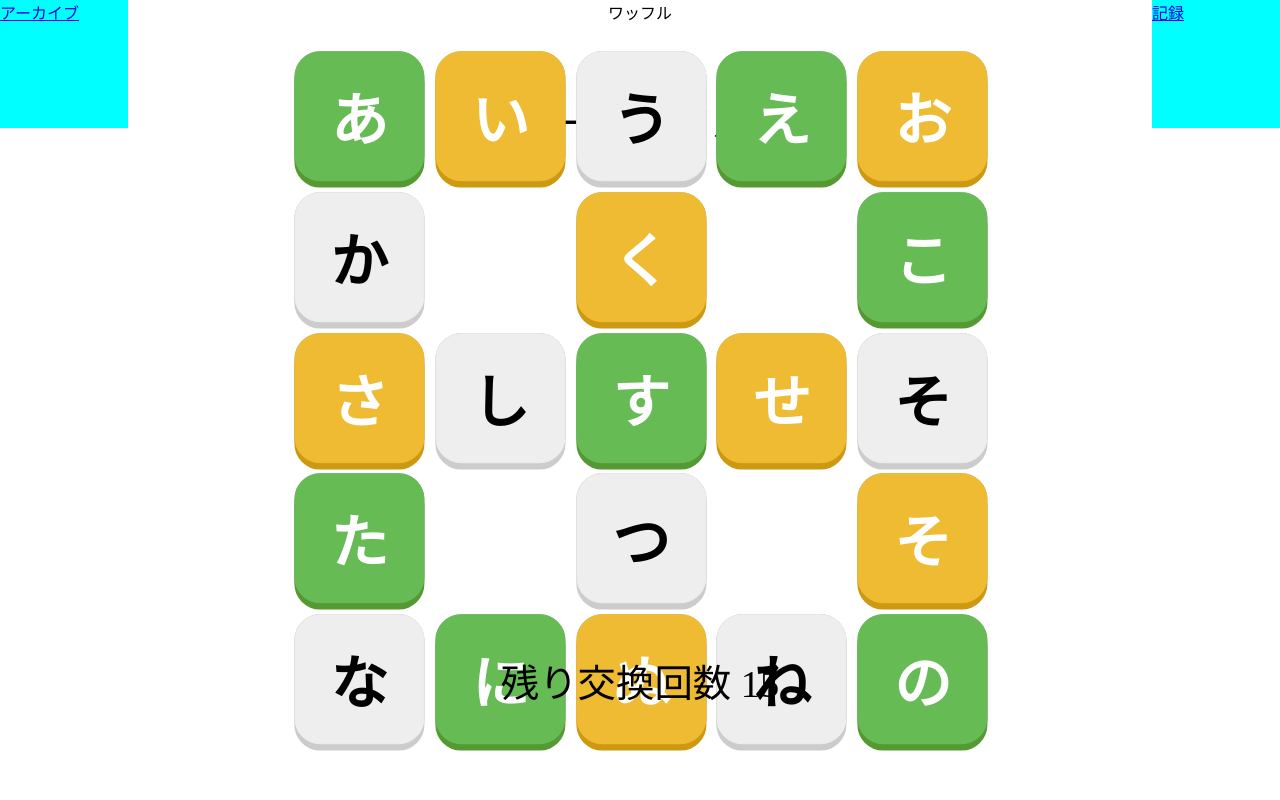
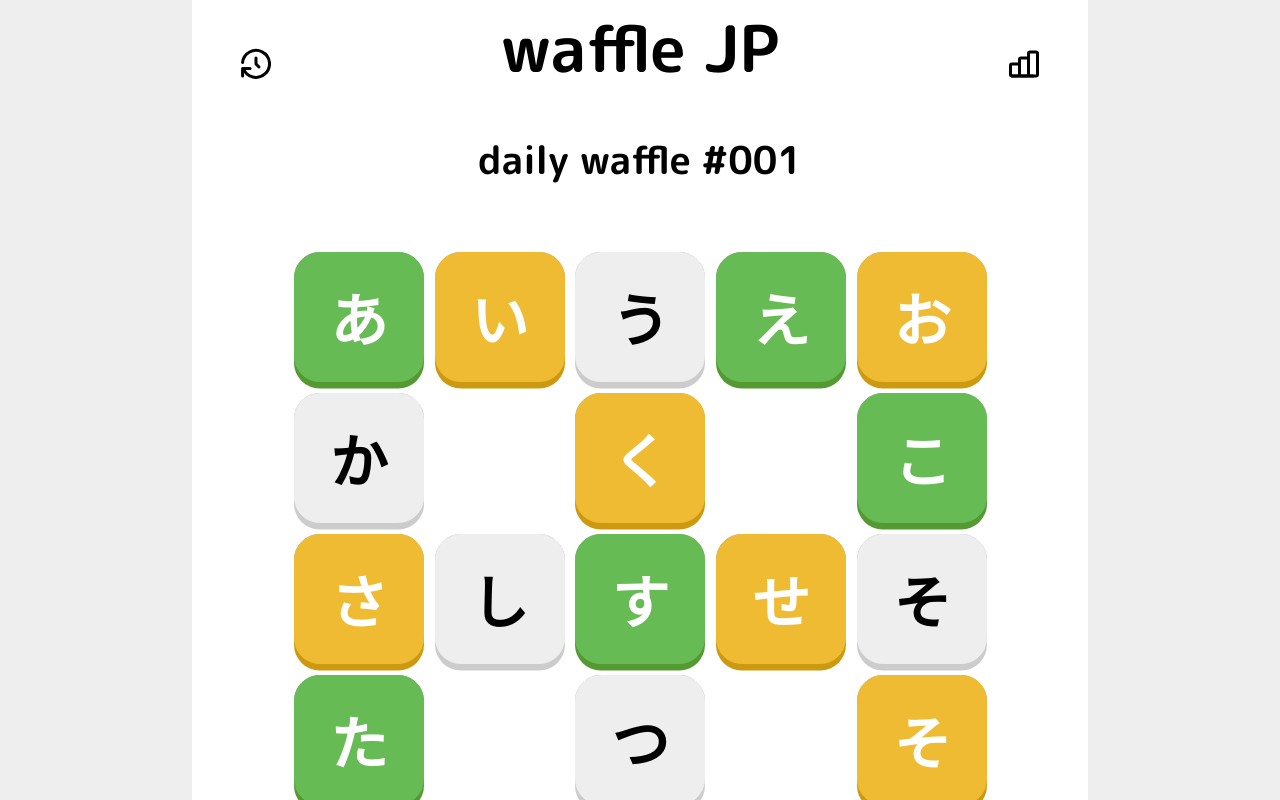
Before and after one commit to tour2st/waffle-jp, a Vue app: page / in a window 1280 px wide. Shown: the top 800 px of the page. Built offline with nearby package versions, Linux system fonts and the light colour scheme.

Commit message:
[updated] updated view of web page. (TODO:make game-end-effect and refactoring whole code)

```diff
--- a/src/App.vue
+++ b/src/App.vue
@@ -5,6 +5,8 @@
 
 const selectedindex = ref(0)
 const isselected = ref(false)
+
+const count = ref(15)
 
 const start = reactive({
   x: 0,
@@ -353,6 +355,39 @@
   this.start.y = this.panel_data[this.selectedindex].y
 }
 
+function check_answer(){
+  for(let i=0; i<5; i++) for(let j=0; j<5; j++) if(answer[i][j]!="_"){
+    if(answer[i][j]==this.panel_data[5*i+j].letter){
+      answer[i][j] = "_"
+      this.panel_data[5*i+j].status = "hit"
+    }
+  }
+  for(let i=0; i<5; i++) for(let j=0; j<5; j++) if(answer[i][j]!="_"){
+    const is_blow = false;
+    if(j%2==0) for(let k=0; k<5; k++) if(!this.is_blow && answer[k][j]==this.panel_data[5*i+j].letter){
+      this.is_blow = true
+      break
+    }
+    if(i%2==0) for(let k=0; k<5; k++) if(!this.is_blow && answer[i][k]==this.panel_data[5*i+j].letter){
+      this.is_blow = true
+      break
+    }
+    if(this.is_blow) this.panel_data[5*i+j].status = "blow"
+    else this.panel_data[5*i+j].status = "miss"
+    this.is_blow = false
+  }
+}
+
+function is_clear()
+{
+  console.log("is_clear?");
+}
+
+function is_game_over()
+{
+  console.log("game_over")
+}
+
 function uped(event, index) {
   if(this.isselected==false) return
   if(this.panel_data[index].status == "hit")
@@ -364,6 +399,12 @@
   console.log(index)
   this.end_panel = index
   console.log("change" + this.start_panel + " " + this.end_panel)
+  if(this.end_panel==this.start_panel){
+    this.otherclicked(event)
+    console.log("same panel")
+    return
+  }
+  count.value--;
   //選択中を外す
   this.isselected = false
   this.panel_data[this.selectedindex].selected = false
@@ -384,6 +425,9 @@
   this.panel_data[this.selectedindex] = temp
 
   this.check_answer();
+
+  this.is_clear();
+  if(count.value==0)this.is_game_over();
 }
 
 function otherclicked(event) {
@@ -398,45 +442,38 @@
   this.panel_data[this.selectedindex].y = this.start.y
 
 }
-
-function check_answer(){
-  for(let i=0; i<5; i++) for(let j=0; j<5; j++) if(this.answer[i][j]!="_"){
-    if(this.answer[i][j]==this.panel_data[5*i+j].letter){
-      console.log(i, j)
-      console.log(this.panel_data[5*i+j].status)
-      this.answer[i][j] = "_"
-      this.panel_data[5*i+j].status = "hit"
-    }
-  }
-  for(let i=0; i<5; i++) for(let j=0; j<5; j++) if(this.answer[i][j]!="_"){
-    console.log(i, j)
-    const is_blow = false;
-    if(j%2==0) for(let k=0; k<5; k++) if(!this.is_blow && this.answer[k][j]==this.panel_data[5*i+j].letter){
-      this.is_blow = true
-      break
-    }
-    if(i%2==0) for(let k=0; k<5; k++) if(!this.is_blow && this.answer[i][k]==this.panel_data[5*i+j].letter){
-      this.is_blow = true
-      break
-    }
-    if(this.is_blow) this.panel_data[5*i+j].status = "blow"
-    else this.panel_data[5*i+j].status = "miss"
-    console.log(this.panel_data[5*i+j].status);
-    this.is_blow = false
-  }
-}
 </script>
 
 <template>
+    <head>
+      <link rel="preconnect" href="https://fonts.googleapis.com">
+      <link rel="preconnect" href="https://fonts.gstatic.com" crossorigin>
+      <link href="https://fonts.googleapis.com/css2?family=M+PLUS+Rounded+1c:wght@700&family=Onest:wght@900&display=swap" rel="stylesheet">
+    </head>
   <header>
-    <a class="left_icon" href="archive.com">アーカイブ</a>
-    <div class="title">ワッフル</div>
-    <a class="right_icon" href="archive.com">記録</a>
+    <div class="title">waffle JP</div>
   </header>
   <main>
     <!--画面全体を覆うフレーム:マウスの位置を常に検知するために使用-->
     <div class="frame" @mousemove="mousemove($event)" @mouseup="otherclicked($event)">
-      <div class="problem">デイリーワッフル #001</div>
+      <div class="container">
+        <div class="left_icon" href="archive.com">
+          <svg xmlns="http://www.w3.org/2000/svg" class="icon icon-tabler icon-tabler-history" width="24" height="24" viewBox="0 0 24 24" stroke-width="2" stroke="currentColor" fill="none" stroke-linecap="round" stroke-linejoin="round">
+            <path stroke="none" d="M0 0h24v24H0z" fill="none"></path>
+            <path d="M12 8l0 4l2 2"></path>
+            <path d="M3.05 11a9 9 0 1 1 .5 4m-.5 5v-5h5"></path>
+          </svg>
+        </div>
+        <div class="right_icon" href="archive.com">
+          <svg xmlns="http://www.w3.org/2000/svg" class="icon icon-tabler icon-tabler-chart-bar" width="24" height="24" viewBox="0 0 24 24" stroke-width="2" stroke="currentColor" fill="none" stroke-linecap="round" stroke-linejoin="round">
+            <path stroke="none" d="M0 0h24v24H0z" fill="none"></path>
+            <path d="M3 12m0 1a1 1 0 0 1 1 -1h4a1 1 0 0 1 1 1v6a1 1 0 0 1 -1 1h-4a1 1 0 0 1 -1 -1z"></path>
+            <path d="M9 8m0 1a1 1 0 0 1 1 -1h4a1 1 0 0 1 1 1v10a1 1 0 0 1 -1 1h-4a1 1 0 0 1 -1 -1z"></path>
+            <path d="M15 4m0 1a1 1 0 0 1 1 -1h4a1 1 0 0 1 1 1v14a1 1 0 0 1 -1 1h-4a1 1 0 0 1 -1 -1z"></path>
+            <path d="M4 20l14 0"></path>
+          </svg>
+        </div>
+        <div class="problem">daily waffle #001</div>
         <div class="panels">
           <one_frame v-for="(ops, index) in one_panels"
             :position="{x:ops.x, y:ops.y}"
@@ -453,18 +490,28 @@
             :isselect="pd.selected"
           />
         </div>
-      <div class="counter">残り交換回数 15</div>
+        <div class="counter">{{count}} swaps remaining</div>
+      </div>
     </div>
   </main>
 </template>
 
 <style scoped>
+* {
+  font-family: 'M PLUS Rounded 1c', sans-serif;
+}
 
+.icon {
+  transform: scale(1.5,1.5);
+  cursor: pointer;
+}
 .title {
   position: absolute;
   top: 0;
   left:50%;
   transform: translate(-50%,0);
+  font-size: 5vw;
+  z-index: 1;
 }
 
 .left_icon {
@@ -473,7 +520,10 @@
   left: 0;
   width: 10vw;
   height: 10vw;
-  background-color: aqua;
+  z-index: 1;
+  display: flex;
+  align-items: center;
+  justify-content: center;
 }
 
 .right_icon {
@@ -482,43 +532,52 @@
   left: 100%;
   width: 10vw;
   height: 10vw;
-  background-color: aqua;
-  transform: translate(-100%,0);
+  z-index: 1;
+  transform: translate(-100%, 0);
+  display: flex;
+  align-items: center;
+  justify-content: center;
 }
 .frame {
-  display: flex;
-  align-items: center;
   position: absolute;
   top: 0;
   left: 0;
   width:100%;
   height:100%;
+  background-color: #eee;
+  justify-content: center;
+  display: flex;
+  flex-flow: column;
+  align-items: center;
 }
 
 .panels {
-  position: absolute;
-  top: 50%;
-  left: 50%;
-  width: 54vw;
-  height: 54.5vw;
-  transform: translate(-50%,-50%);
+  position: relative;
+  width: 54.1vw;
+  height: 54.6vw;
 }
 
 .problem {
-  position: absolute;
-  top:15%;
-  left:50%;
-  text-align: center;
-  transform: translate(-50%,-50%);
+  margin: 5vw;
   font-size: 3vw;
 }
 
 .counter {
-  position: absolute;
-  top:85%;
-  left:50%;
-  text-align: center;
-  transform: translate(-50%,-50%);
+  margin: 3vw;
   font-size: 3vw;
 }
+
+.container {
+  background-color: white;
+  display: flex;
+  flex-flow: column;
+  align-items: center;
+  justify-content: center;
+
+  position: absolute;
+  top: 0px;
+
+  width: 70vw;
+  height: 90vw;
+}
 </style>
```
Lines whose indentation alone changed are shown as unchanged.
